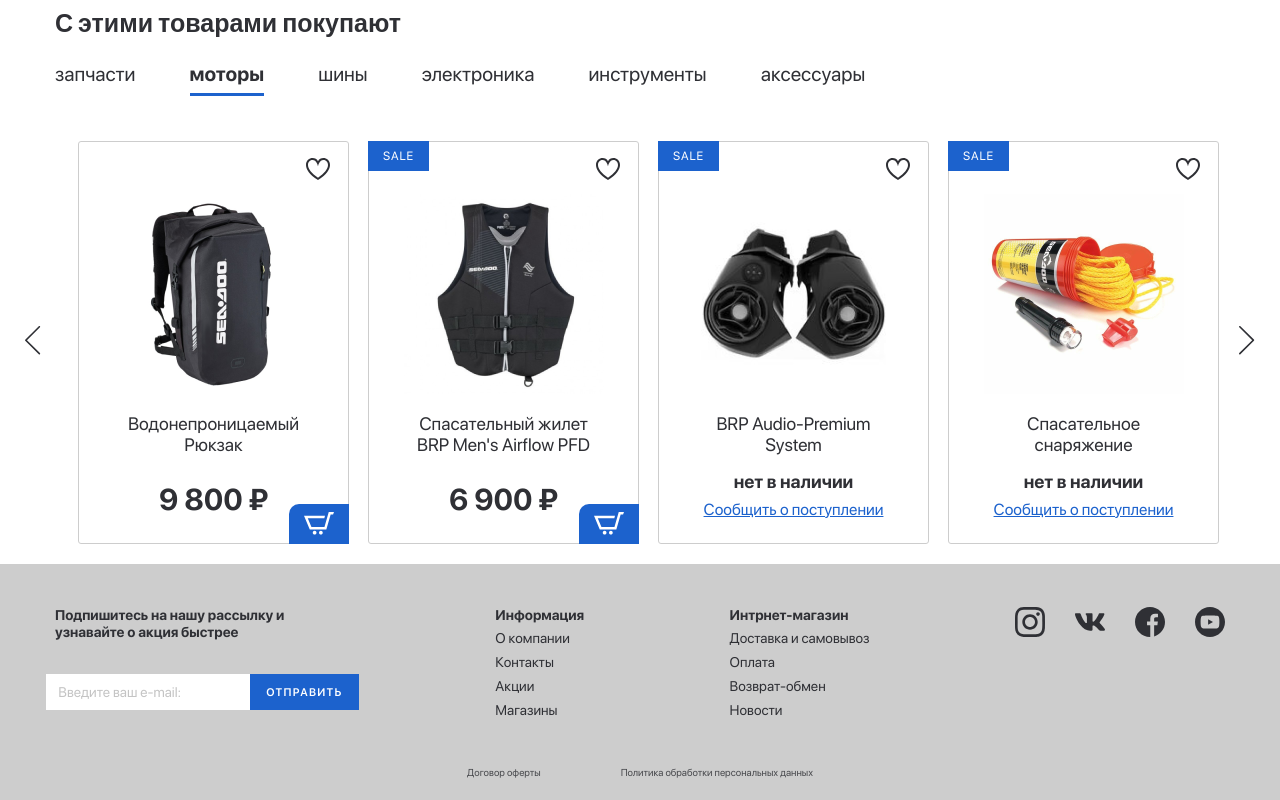
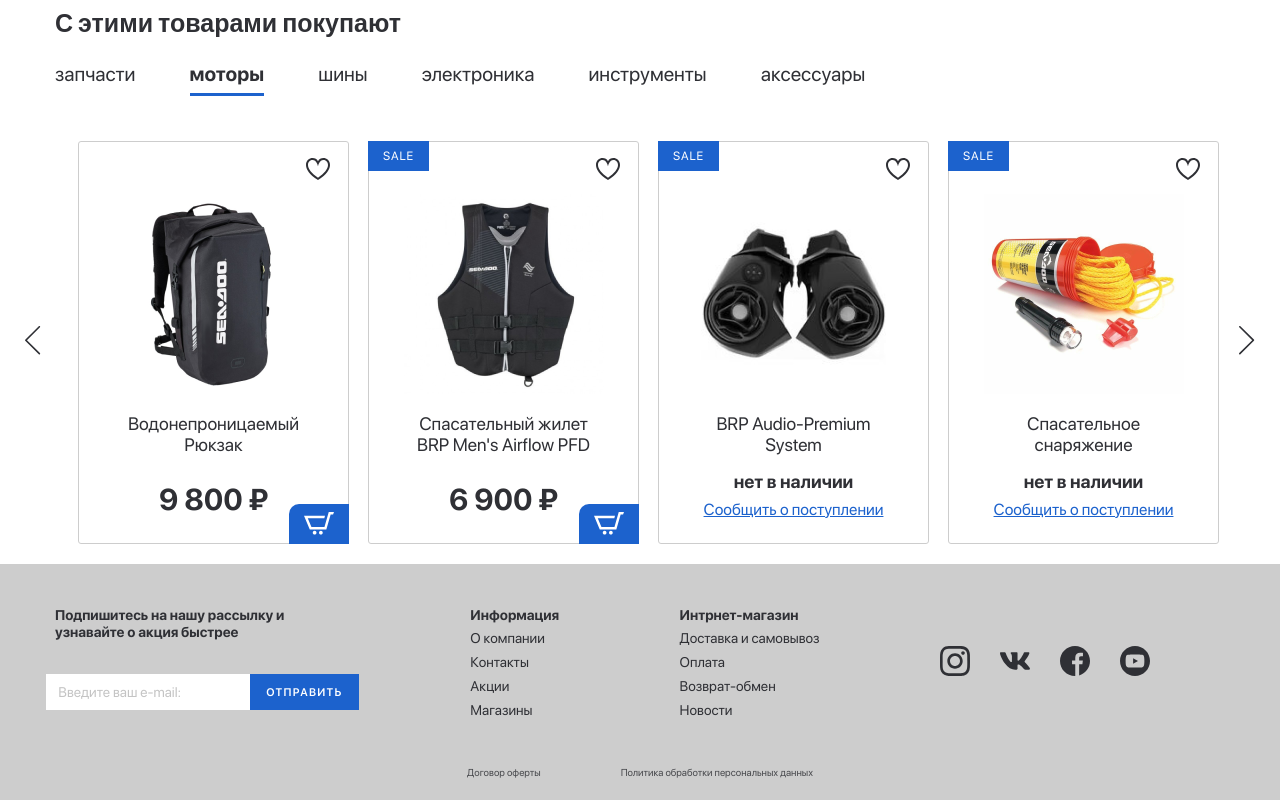
Before and after one commit to rekilina/Shop-Jetski, a website: page src/index.html in a window 1280 px wide. Shown: the part 2250-3050 px from the top of the page. Drawn offline with nearby package versions, Linux system fonts and the light colour scheme; files that its build step writes are made by us from their sources; files whose address does not match are found by name.

Commit message:
footer fixes

```diff
--- a/src/scss/style.scss
+++ b/src/scss/style.scss
@@ -975,7 +975,9 @@
             display: flex;
             justify-content: space-between;
         }
-        &-item {}
+        &-item {
+            // width: 190px;
+        }
         &-news {
             width: 295px;
         }
@@ -1041,5 +1043,8 @@
     & .social {
         display: flex;
         gap: 30px;
+        width: 285px;
+        height: 100%;
+        align-items: center;
     }
 }
```
Also changed, not shown: dist/css/style.css, dist/css/style.min.css.
